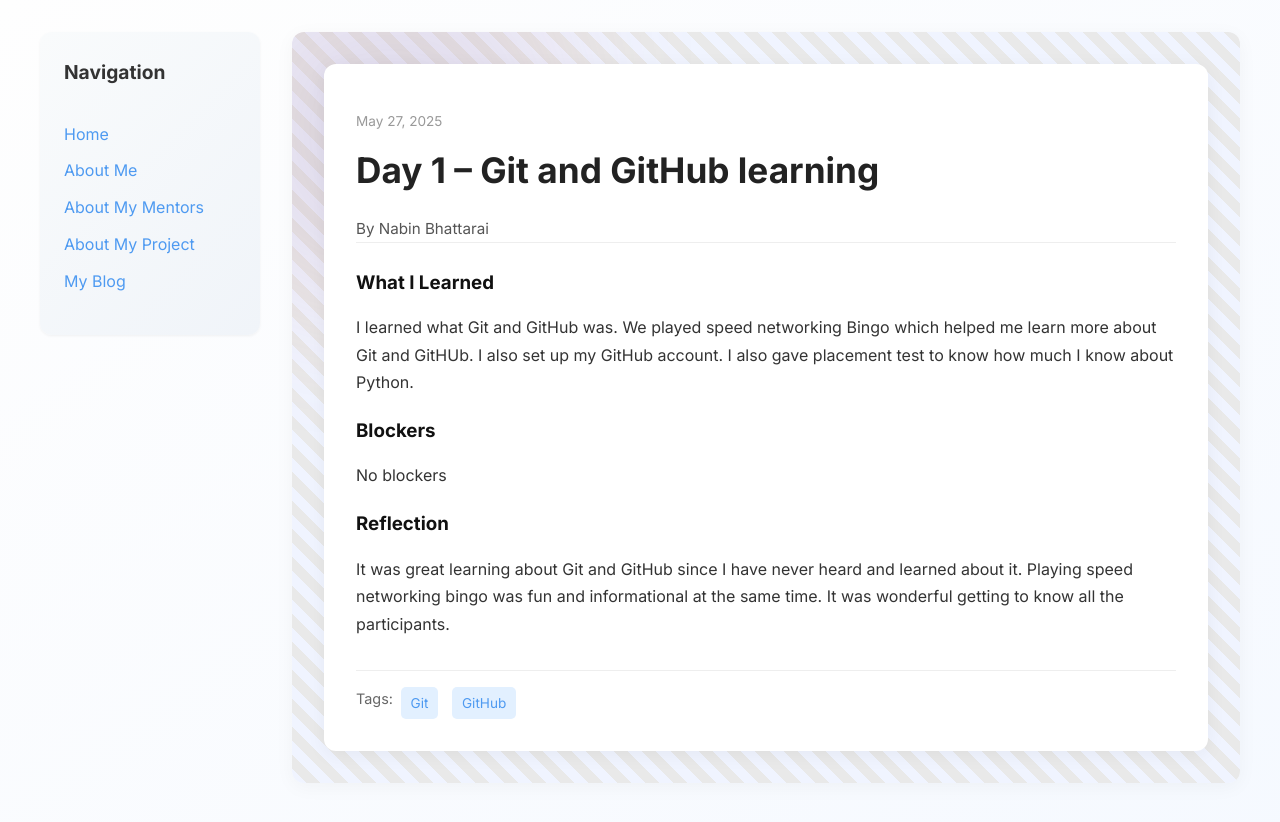
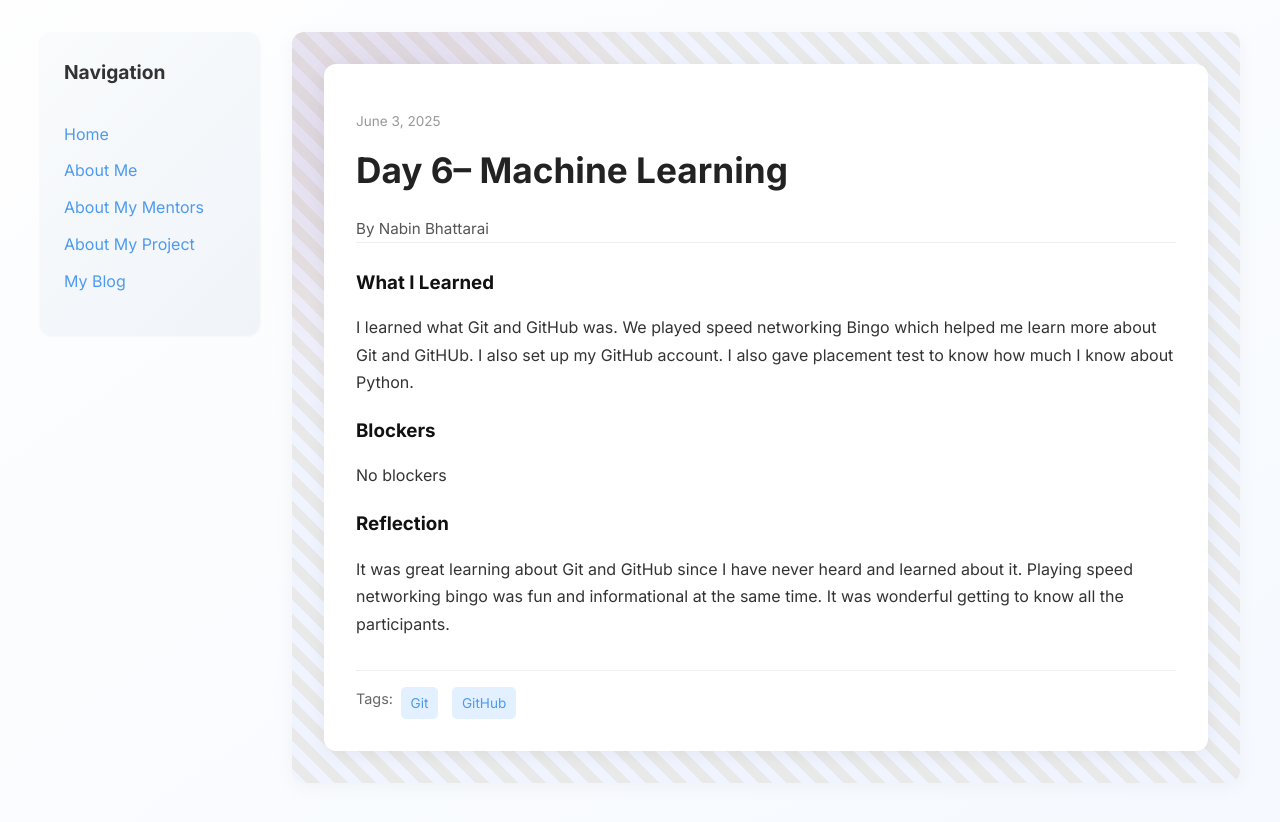
Before and after one commit to bhattarainabin2055/bhattarainabin2055.github.io, a Jekyll site: the page built from _posts/2025-06-03-day-6.md, in a window 1280 px wide. Shown: the top 822 px of the page. Built offline with Jekyll 4.4.1, drawn with Linux system fonts in a browser that asks for light colours.

Commit message:
Update 2025-06-03-day-6.md

```diff
--- a/_posts/2025-06-03-day-6.md
+++ b/_posts/2025-06-03-day-6.md
@@ -1,9 +1,9 @@
 ---
 layout: post
-title: "Day 1 – Git and GitHub learning"
-date: 2025-05-27
+title: "Day 6– Machine Learning"
+date: 2025-06-03
 author: Nabin Bhattarai
-permalink: /day1.html
+permalink: /day6.html
 tags: ["Git", "GitHub"]
 
 what_i_learned: |
```
